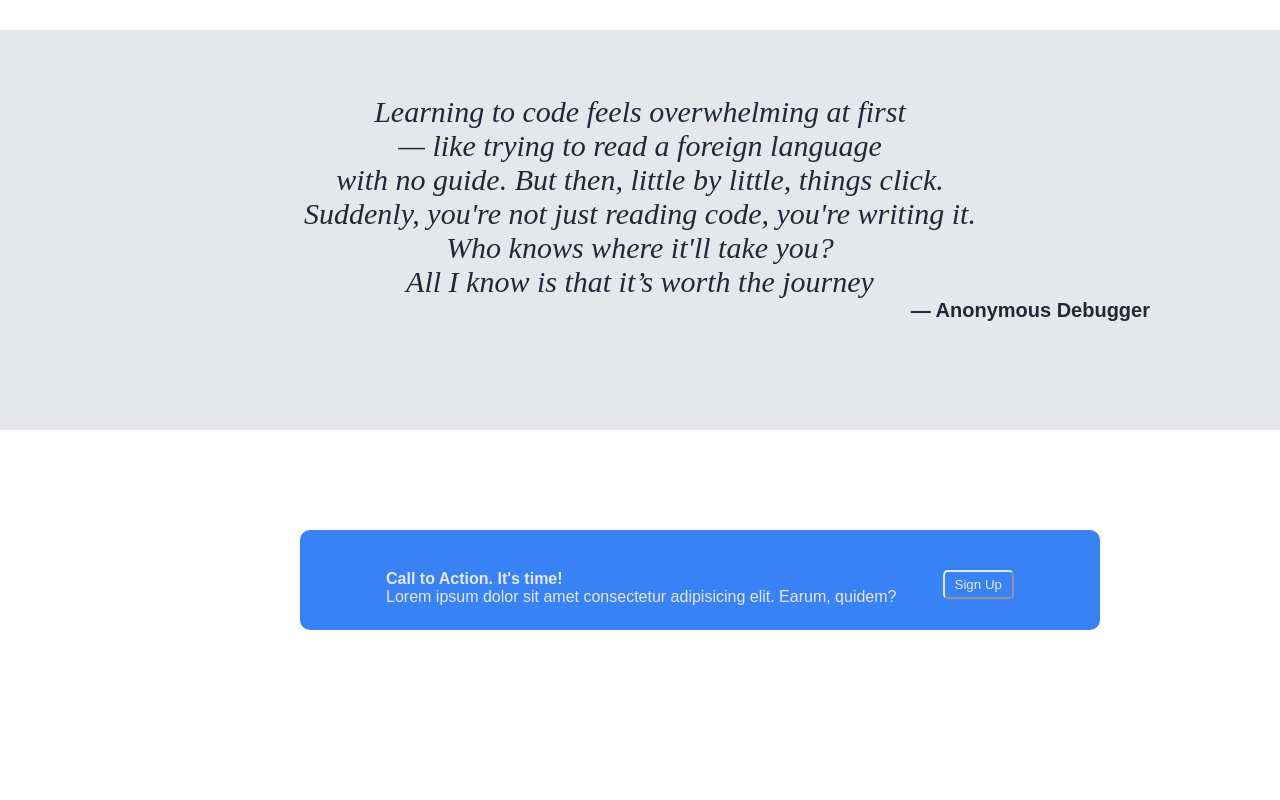
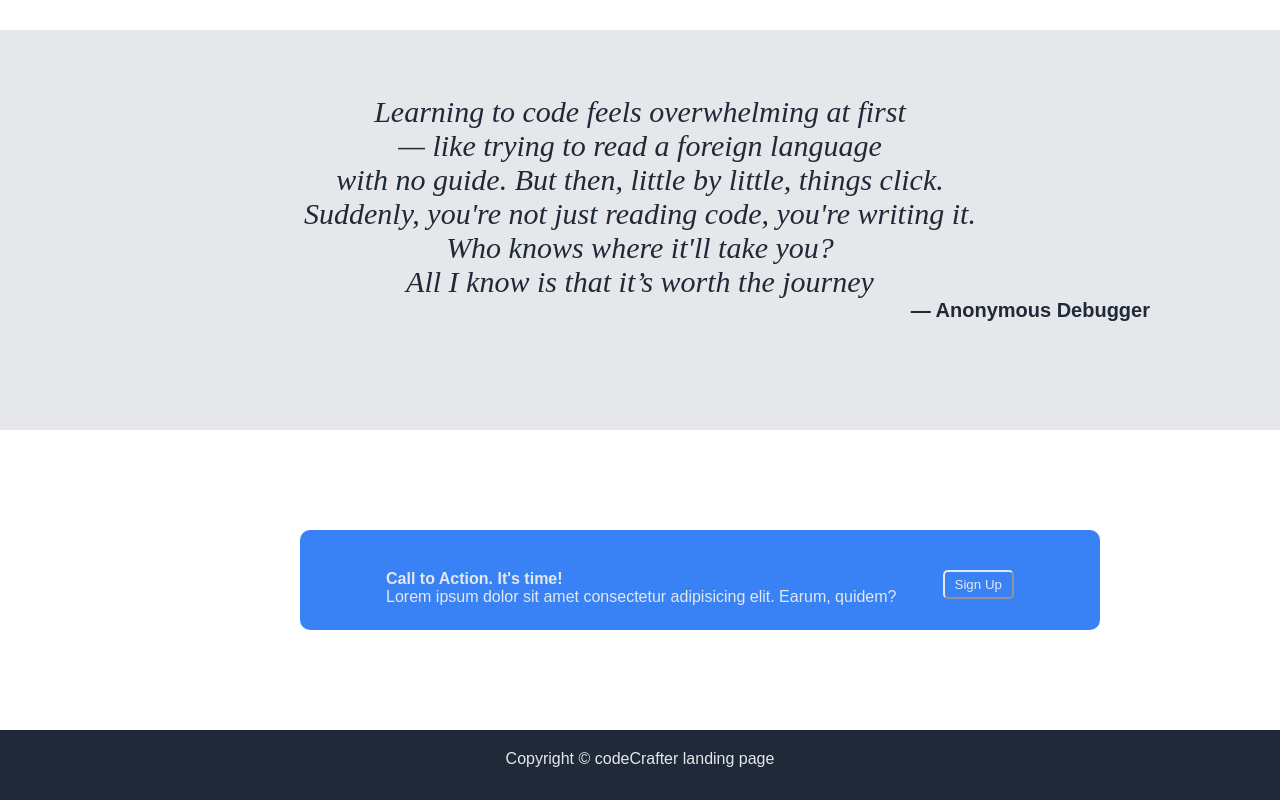
Before and after one commit to afrasiab1221/odin-landing, a plain HTML site: page index.html in a window 1280 px wide. Shown: the part 770-1570 px from the top of the page. Before the commit the page ends 1500 px from the top, so only its background shows below. Drawn offline with Linux system fonts and the light colour scheme.

Commit message:
Finally! Landing page project  is done!!!!

```diff
--- a/index.html
+++ b/index.html
@@ -106,6 +106,11 @@
         </div>
     </div>
 
+    <!-- Footer -->
+     <div class="footer">
+        <p>Copyright © codeCrafter landing page </p>
+     </div>
+
 
 </body>
 
--- a/style.css
+++ b/style.css
@@ -142,3 +142,11 @@
     border-color: #E5E7EB;
     color: #E5E7EB;
 }
+.footer{
+    background-color: #1F2937;
+    color: #E5E7EB;
+    height: 70px;
+    text-align: center;
+    padding-top: 20px;
+    font-family:Arial, Helvetica, sans-serif ;
+}
```
